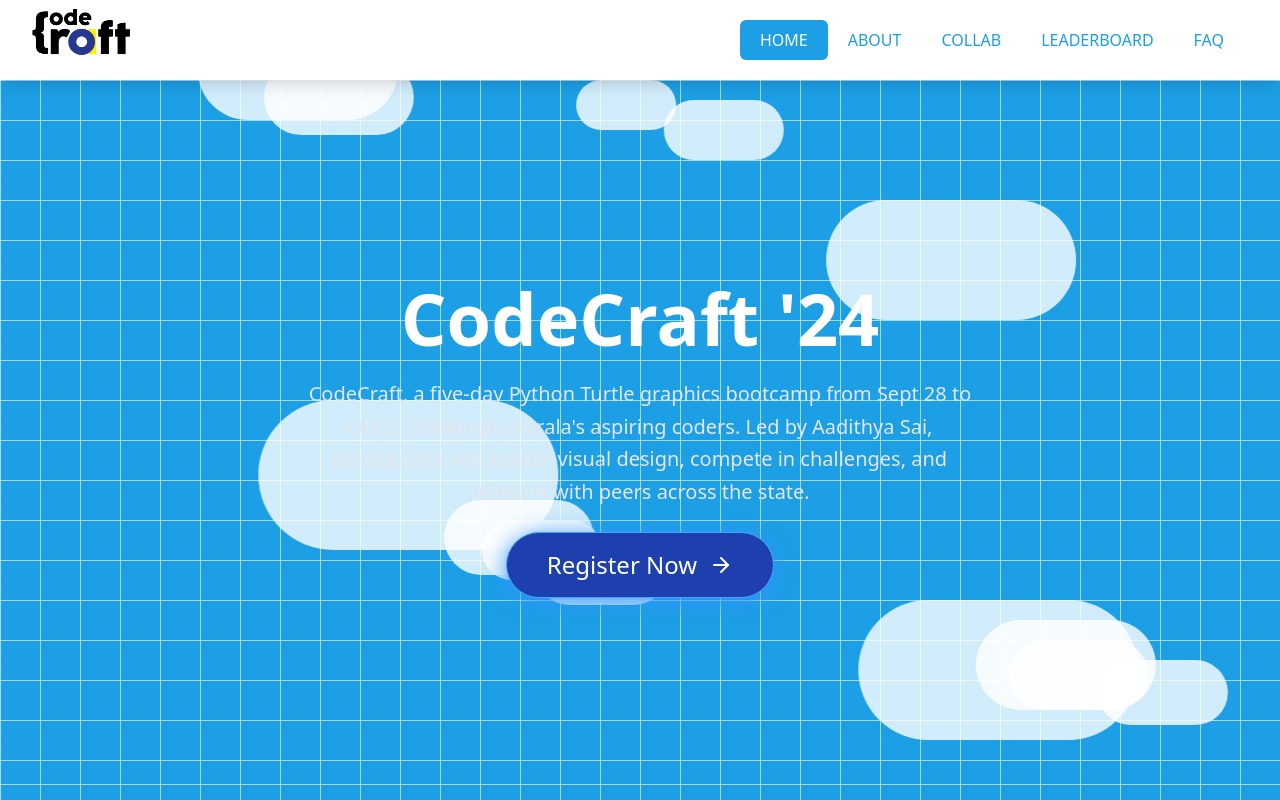
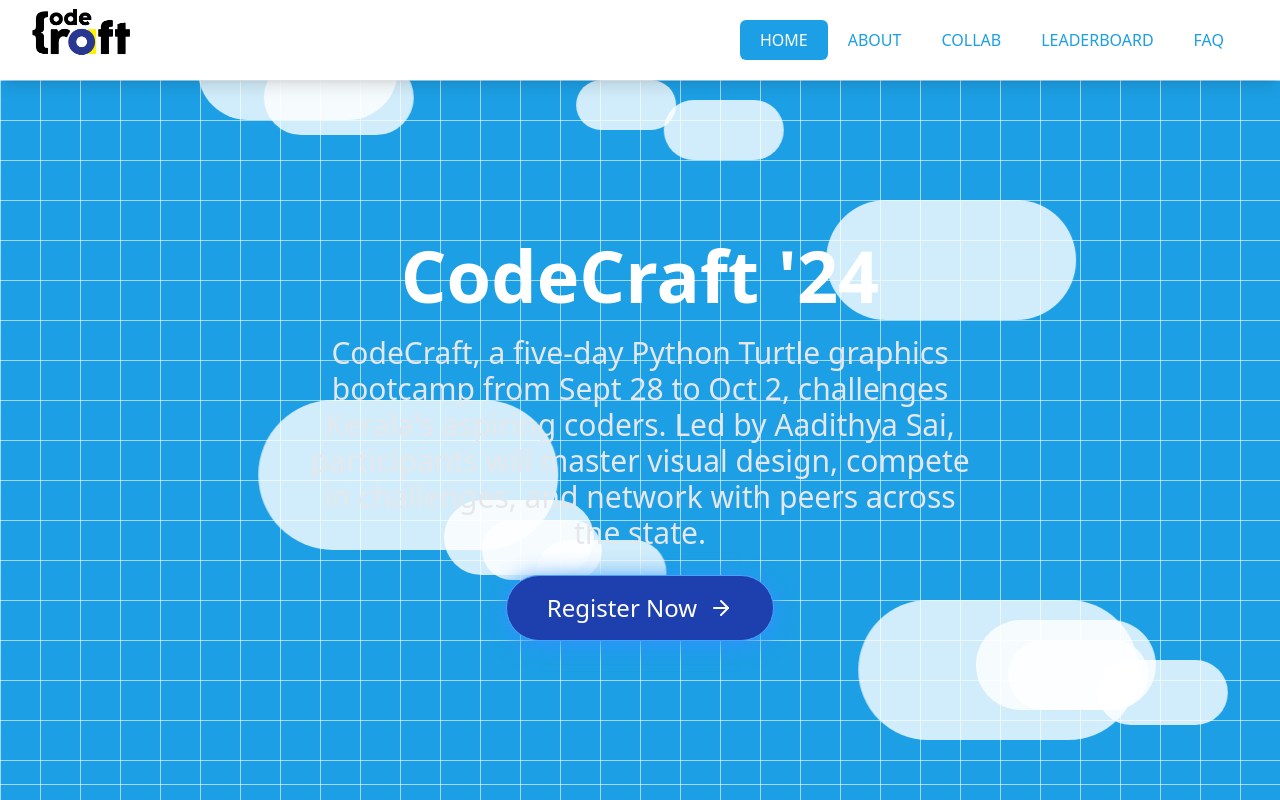
Before and after one commit to joeabrahamk/Code-Craft, a React (Vite) app: page / in a window 1280 px wide. Shown: the top 800 px of the page. Built offline with nearby package versions, Linux system fonts and the light colour scheme.

Commit message:
final v3 joe

```diff
--- a/src/Components/Hero.jsx
+++ b/src/Components/Hero.jsx
@@ -91,7 +91,7 @@ export const Hero = () => {
         <h1 className="max-w-3xl text-center text-5xl font-bold leading-tight text-white sm:text-6xl md:text-7xl">
           CodeCraft '24
         </h1>
-        <p className="my-6 max-w-2xl text-center text-4xl leading-relaxed md:text-xl md:leading-relaxed">
+        <p className="my-6 max-w-2xl text-center text-xl leading-relaxed sm:text-2xl md:text-3xl">
         CodeCraft, a five-day Python Turtle graphics bootcamp from Sept 28 to Oct 2, challenges Kerala's aspiring coders. Led by Aadithya Sai, participants will master visual design, compete in challenges, and network with peers across the state.
         </p>
 
```
